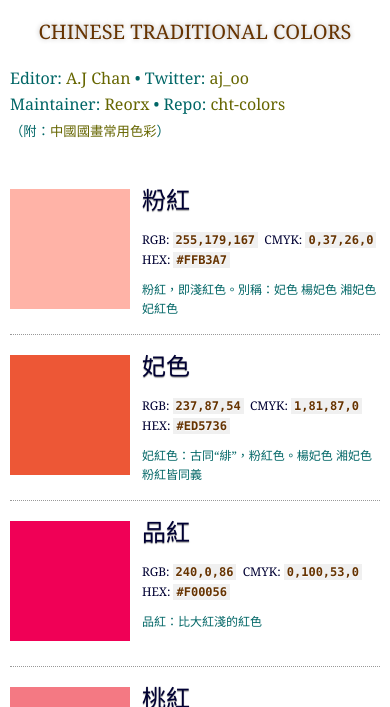
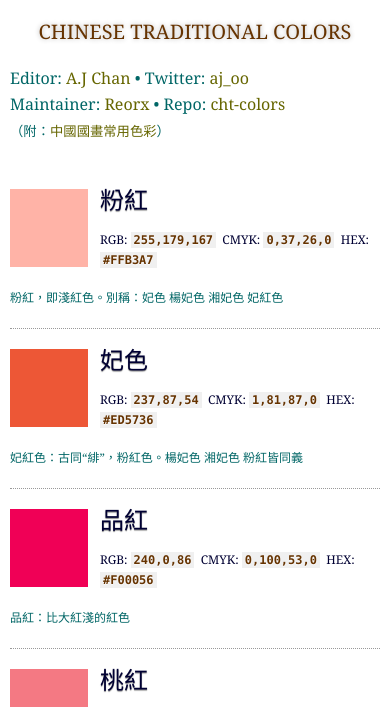
Before and after one commit to reorx/cht-colors, a website built with Vite: page index.html in a window 390 px wide. Shown: the part 84-791 px from the top of the page. Built offline with nearby package versions, Linux system fonts and the light colour scheme.

Commit message:
fix color description overflow in small screen
the solution is to clear its left, make it renders in a new line, and then reduce the size of color box

it's a redesign rather than fix of the old style

```diff
--- a/index.scss
+++ b/index.scss
@@ -86,7 +86,6 @@ dl {
   display: block;
   width: 120px;
   height: 120px;
-  text-transform: uppercase;
   line-height: 1.618;
   float: left;
   margin-right: 1em;
@@ -144,6 +143,17 @@ dl {
   }
   dl {
     width: 100%;
+    height: auto;
+  }
+  .colorBox {
+    width: 78px;
+    height: 78px;
+  }
+  .colorValue {
+    margin-bottom: 18px;
+  }
+  .colorDesc {
+    clear: left;
   }
 
   #wrapper {
```
